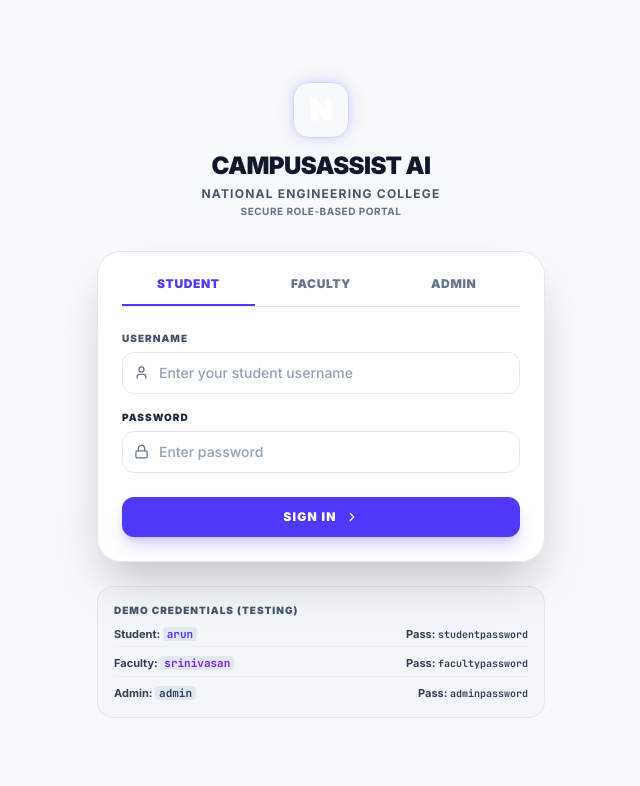
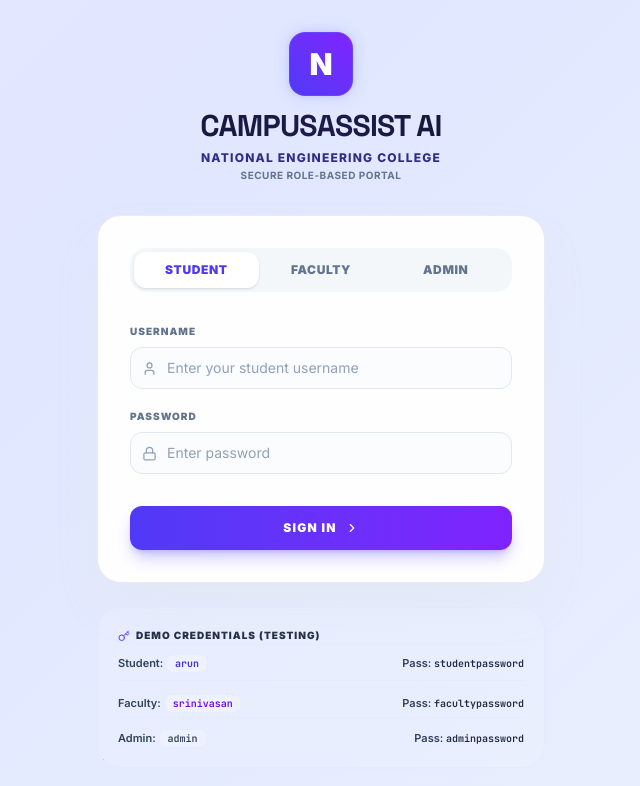
Before and after one commit to Immanuelj15/Campus_Assist-AI, a React (Vite) app: page / in a window 1280 px wide. Shown: the top 786 px of the page, without its empty margins (319-959 px from the left). Built offline with nearby package versions, Linux system fonts and the light colour scheme.

Commit message:
style: redesign login page UI with animated light gradient, capsule tabs switcher, high contrast inputs, and indigo helper banner

```diff
--- a/src/App.jsx
+++ b/src/App.jsx
@@ -670,29 +670,28 @@ export default function App() {
 
   if (!token) {
     return (
-      <div className="min-h-screen flex flex-col items-center justify-center p-4 transition-colors duration-300 font-sans selection:bg-indigo-500 selection:text-white bg-slate-50/50 text-slate-800">
-
+      <div className="min-h-screen flex flex-col items-center justify-center p-4 transition-colors duration-300 font-sans selection:bg-indigo-500 selection:text-white animated-gradient-light text-slate-800">
         <div className="w-full max-w-md">
           {/* Logo / Branding */}
           <div className="text-center mb-8">
-            <div className="inline-flex w-14 h-14 rounded-2xl bg-indigo-650 dark:bg-indigo-600 items-center justify-center text-white font-sans font-black text-3xl shadow-xl border border-indigo-400/30 mb-3 neon-glow">
+            <div className="inline-flex w-16 h-16 rounded-2xl bg-gradient-to-tr from-indigo-600 to-violet-600 items-center justify-center text-white font-sans font-black text-3xl shadow-xl shadow-indigo-200/50 border border-indigo-400/20 mb-3 neon-glow">
               N
             </div>
-            <h1 className="text-2xl font-black tracking-tight text-slate-900 dark:text-white uppercase">
+            <h1 className="text-3xl font-black tracking-tight bg-gradient-to-r from-slate-900 via-indigo-950 to-slate-900 bg-clip-text text-transparent uppercase font-display">
               CampusAssist AI
             </h1>
-            <p className="text-xs text-slate-600 dark:text-slate-450 font-bold uppercase tracking-widest mt-1">
+            <p className="text-xs text-indigo-900 font-extrabold uppercase tracking-widest mt-1.5">
               National Engineering College
             </p>
-            <p className="text-[10px] text-slate-500 dark:text-slate-500 font-bold uppercase tracking-wider mt-0.5">
+            <p className="text-[10px] text-slate-500 font-bold uppercase tracking-wider mt-0.5">
               Secure Role-Based Portal
             </p>
           </div>
 
           {/* Login Card */}
-          <div className="bg-white/80 dark:bg-slate-900/80 backdrop-blur-lg border border-slate-200 dark:border-slate-800 rounded-3xl p-6 shadow-2xl transition-all duration-300">
+          <div className="bg-white/95 backdrop-blur-xl border border-slate-200/80 rounded-3xl p-8 shadow-2xl shadow-slate-200/85 transition-all duration-300">
             {/* Tabs */}
-            <div className="flex border-b border-slate-200 dark:border-slate-800 mb-6">
+            <div className="flex bg-slate-100/80 p-1 rounded-2xl mb-8">
               {['student', 'faculty', 'admin'].map((tab) => (
                 <button
                   key={tab}
@@ -701,10 +700,10 @@ export default function App() {
                     setLoginTab(tab);
                     setLoginError('');
                   }}
-                  className={`flex-1 pb-3 text-xs font-black uppercase tracking-wider border-b-2 transition-all cursor-pointer ${
+                  className={`flex-1 py-2.5 rounded-xl text-xs font-black uppercase tracking-wider transition-all cursor-pointer ${
                     loginTab === tab
-                      ? 'border-indigo-600 dark:border-indigo-505 text-indigo-600 dark:text-indigo-400 font-black'
-                      : 'border-transparent text-slate-500 hover:text-slate-800 dark:text-slate-500 dark:hover:text-slate-300'
+                      ? 'bg-white text-indigo-600 shadow-sm font-black'
+                      : 'text-slate-500 hover:text-slate-800'
                   }`}
                 >
                   {tab}
@@ -714,20 +713,20 @@ export default function App() {
 
             {/* Error Message */}
             {loginError && (
-              <div className="mb-4 p-3.5 rounded-xl border border-rose-200 bg-rose-50 dark:bg-rose-950/20 dark:border-rose-900/50 text-xs font-bold text-rose-600 dark:text-rose-400 text-left flex items-start gap-2.5">
+              <div className="mb-4 p-3.5 rounded-xl border border-rose-200 bg-rose-50 text-xs font-bold text-rose-600 text-left flex items-start gap-2.5">
                 <AlertTriangle size={16} className="shrink-0 mt-0.5" />
                 <span>{loginError}</span>
               </div>
             )}
 
             {/* Form */}
-            <form onSubmit={handleLogin} className="space-y-4 text-left">
+            <form onSubmit={handleLogin} className="space-y-5 text-left">
               <div>
-                <label className="block text-[10px] font-black uppercase tracking-widest text-slate-600 dark:text-slate-500 mb-1.5">
+                <label className="block text-[10px] font-black uppercase tracking-widest text-slate-500 mb-2">
                   Username
                 </label>
                 <div className="relative">
-                  <div className="absolute inset-y-0 left-0 pl-3 flex items-center pointer-events-none text-slate-500">
+                  <div className="absolute inset-y-0 left-0 pl-3 flex items-center pointer-events-none text-slate-400">
                     <User size={15} />
                   </div>
                   <input
@@ -735,18 +734,18 @@ export default function App() {
                     required
                     value={loginUsername}
                     onChange={(e) => setLoginUsername(e.target.value)}
-                    className="w-full pl-9 pr-4 py-2.5 text-sm bg-white dark:bg-slate-955 border border-slate-200 dark:border-slate-800 rounded-xl focus:outline-none focus:ring-2 focus:ring-indigo-500/20 focus:border-indigo-500 dark:text-white font-medium placeholder-slate-400 transition-all"
+                    className="w-full pl-9 pr-4 py-2.5 text-sm bg-slate-50/50 border border-slate-200 text-slate-900 rounded-xl focus:outline-none focus:bg-white focus:ring-4 focus:ring-indigo-500/10 focus:border-indigo-500 font-semibold placeholder:text-slate-400 placeholder:font-normal transition-all"
                     placeholder={`Enter your ${loginTab} username`}
                   />
                 </div>
               </div>
 
               <div>
-                <label className="block text-[10px] font-black uppercase tracking-widest text-slate-605 dark:text-slate-500 mb-1.5">
+                <label className="block text-[10px] font-black uppercase tracking-widest text-slate-500 mb-2">
                   Password
                 </label>
                 <div className="relative">
-                  <div className="absolute inset-y-0 left-0 pl-3 flex items-center pointer-events-none text-slate-500">
+                  <div className="absolute inset-y-0 left-0 pl-3 flex items-center pointer-events-none text-slate-400">
                     <Lock size={15} />
                   </div>
                   <input
@@ -754,7 +753,7 @@ export default function App() {
                     required
                     value={loginPassword}
                     onChange={(e) => setLoginPassword(e.target.value)}
-                    className="w-full pl-9 pr-4 py-2.5 text-sm bg-white dark:bg-slate-950 border border-slate-200 dark:border-slate-800 rounded-xl focus:outline-none focus:ring-2 focus:ring-indigo-500/20 focus:border-indigo-500 dark:text-white font-medium placeholder-slate-400 transition-all"
+                    className="w-full pl-9 pr-4 py-2.5 text-sm bg-slate-50/50 border border-slate-200 text-slate-900 rounded-xl focus:outline-none focus:bg-white focus:ring-4 focus:ring-indigo-500/10 focus:border-indigo-500 font-semibold placeholder:text-slate-400 placeholder:font-normal transition-all"
                     placeholder="Enter password"
                   />
                 </div>
@@ -762,11 +761,11 @@ export default function App() {
 
               {loginTab === 'admin' && (
                 <div>
-                  <label className="block text-[10px] font-black uppercase tracking-widest text-slate-600 dark:text-slate-500 mb-1.5">
+                  <label className="block text-[10px] font-black uppercase tracking-widest text-slate-500 mb-2">
                     Admin Security Key
                   </label>
                   <div className="relative">
-                    <div className="absolute inset-y-0 left-0 pl-3 flex items-center pointer-events-none text-slate-500">
+                    <div className="absolute inset-y-0 left-0 pl-3 flex items-center pointer-events-none text-slate-400">
                       <Key size={15} />
                     </div>
                     <input
@@ -774,7 +773,7 @@ export default function App() {
                       required
                       value={loginAdminKey}
                       onChange={(e) => setLoginAdminKey(e.target.value)}
-                      className="w-full pl-9 pr-4 py-2.5 text-sm bg-white dark:bg-slate-950 border border-slate-200 dark:border-slate-800 rounded-xl focus:outline-none focus:ring-2 focus:ring-indigo-500/20 focus:border-indigo-500 dark:text-white font-medium placeholder-slate-400 transition-all"
+                      className="w-full pl-9 pr-4 py-2.5 text-sm bg-slate-50/50 border border-slate-200 text-slate-900 rounded-xl focus:outline-none focus:bg-white focus:ring-4 focus:ring-indigo-500/10 focus:border-indigo-500 font-semibold placeholder:text-slate-400 placeholder:font-normal transition-all"
                       placeholder="Enter admin security key"
                     />
                   </div>
@@ -784,7 +783,7 @@ export default function App() {
               <button
                 type="submit"
                 disabled={loginLoading}
-                className="w-full py-3 px-4 bg-indigo-600 hover:bg-indigo-700 text-white rounded-xl text-xs font-black uppercase tracking-widest transition-all shadow-lg shadow-indigo-600/25 hover:shadow-indigo-700/40 disabled:opacity-50 disabled:cursor-not-allowed flex items-center justify-center gap-2 cursor-pointer mt-6"
+                className="w-full py-3.5 px-4 bg-gradient-to-r from-indigo-600 to-violet-600 hover:from-indigo-700 hover:to-violet-700 text-white rounded-xl text-xs font-black uppercase tracking-widest transition-all shadow-lg shadow-indigo-600/30 hover:shadow-indigo-700/45 disabled:opacity-50 disabled:cursor-not-allowed flex items-center justify-center gap-2 cursor-pointer mt-8"
               >
                 {loginLoading ? (
                   <>
@@ -802,26 +801,27 @@ export default function App() {
           </div>
 
           {/* Credentials Helper Card */}
-          <div className="mt-6 bg-slate-100/50 dark:bg-slate-900/40 border border-slate-200 dark:border-slate-800 rounded-2xl p-4 text-left">
-            <h4 className="text-[10px] font-black uppercase tracking-widest text-slate-600 dark:text-slate-500 mb-2">
+          <div className="mt-6 bg-indigo-50/40 border border-indigo-100/50 rounded-3xl p-5 shadow-sm shadow-indigo-100/20 text-left">
+            <h4 className="text-[10px] font-black uppercase tracking-widest text-indigo-905 mb-3 flex items-center gap-1.5">
+              <Key size={12} className="text-indigo-600" />
               Demo Credentials (Testing)
             </h4>
-            <div className="space-y-1 text-[11px] font-bold text-slate-700 dark:text-slate-400">
-              <div className="flex justify-between border-b border-slate-200/50 dark:border-slate-800/30 pb-1">
-                <span>Student: <code className="bg-slate-200 dark:bg-slate-800 px-1 rounded text-indigo-600 dark:text-indigo-400 font-mono">arun</code></span>
-                <span>Pass: <code className="font-mono text-[10px]">studentpassword</code></span>
+            <div className="space-y-2 text-[11px] font-semibold text-slate-700">
+              <div className="flex justify-between items-center border-b border-indigo-100/50 pb-2">
+                <span>Student: <code className="bg-indigo-50 border border-indigo-100/60 px-2 py-0.5 rounded-lg text-indigo-700 font-mono text-[10px]">arun</code></span>
+                <span>Pass: <code className="font-mono text-slate-800 text-[10px]">studentpassword</code></span>
               </div>
-              <div className="flex justify-between border-b border-slate-200/50 dark:border-slate-800/30 py-1">
-                <span>Faculty: <code className="bg-slate-200 dark:bg-slate-800 px-1 rounded text-violet-600 dark:text-violet-400 font-mono">srinivasan</code></span>
-                <span>Pass: <code className="font-mono text-[10px]">facultypassword</code></span>
+              <div className="flex justify-between items-center border-b border-indigo-100/50 py-1.5">
+                <span>Faculty: <code className="bg-indigo-50 border border-indigo-100/60 px-2 py-0.5 rounded-lg text-violet-700 font-mono text-[10px]">srinivasan</code></span>
+                <span>Pass: <code className="font-mono text-slate-800 text-[10px]">facultypassword</code></span>
               </div>
-              <div className="flex justify-between pt-1">
-                <span>Admin: <code className="bg-slate-200 dark:bg-slate-800 px-1 rounded text-slate-700 dark:text-slate-300 font-mono">admin</code></span>
-                <span>Pass: <code className="font-mono text-[10px]">adminpassword</code></span>
+              <div className="flex justify-between items-center pt-1">
+                <span>Admin: <code className="bg-indigo-50 border border-indigo-100/60 px-2 py-0.5 rounded-lg text-slate-700 font-mono text-[10px]">admin</code></span>
+                <span>Pass: <code className="font-mono text-slate-800 text-[10px]">adminpassword</code></span>
               </div>
               {loginTab === 'admin' && (
-                <div className="mt-2 pt-2 border-t border-indigo-200/30 dark:border-indigo-900/20 text-[10px] text-slate-600 dark:text-indigo-400/80">
-                  Admin Key: <code className="bg-indigo-50 dark:bg-indigo-950/40 px-1 py-0.5 rounded font-mono text-[9px]">nec_admin_secret_2026</code>
+                <div className="mt-3 pt-2.5 border-t border-indigo-100/50 text-[10px] text-indigo-950 font-bold">
+                  Admin Key: <code className="bg-indigo-100/60 border border-indigo-200/50 px-2 py-0.5 rounded-lg font-mono text-[10px] text-indigo-800">nec_admin_secret_2026</code>
                 </div>
               )}
             </div>
--- a/src/index.css
+++ b/src/index.css
@@ -1,5 +1,7 @@
 @import url('https://fonts.googleapis.com/css2?family=Inter:ital,wght@0,300..900;1,300..900&family=Space+Grotesk:wght@300..700&family=JetBrains+Mono:ital,wght@0,100..800;1,100..800&display=swap');
 @import "tailwindcss";
+
+@custom-variant dark (&:where(.dark, .dark *));
 
 @theme {
   --font-sans: "Inter", ui-sans-serif, system-ui, sans-serif;
```
